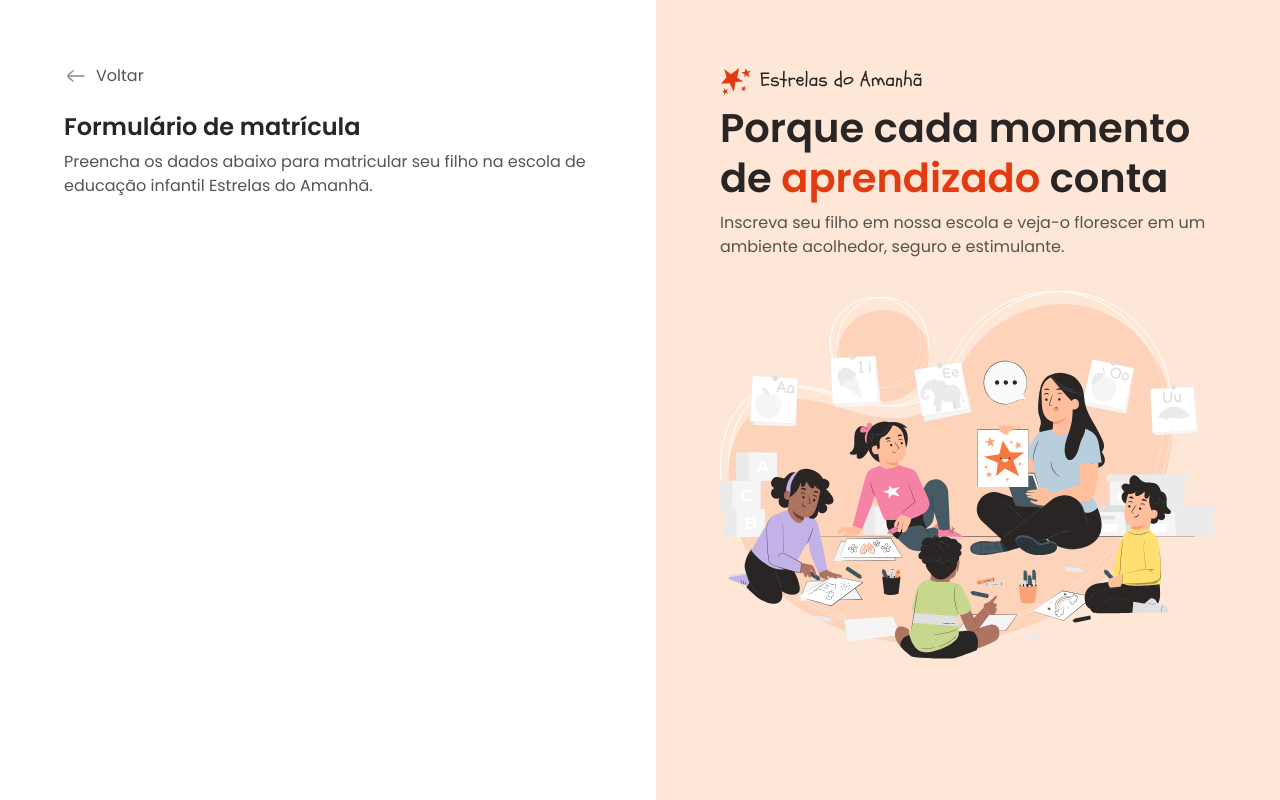
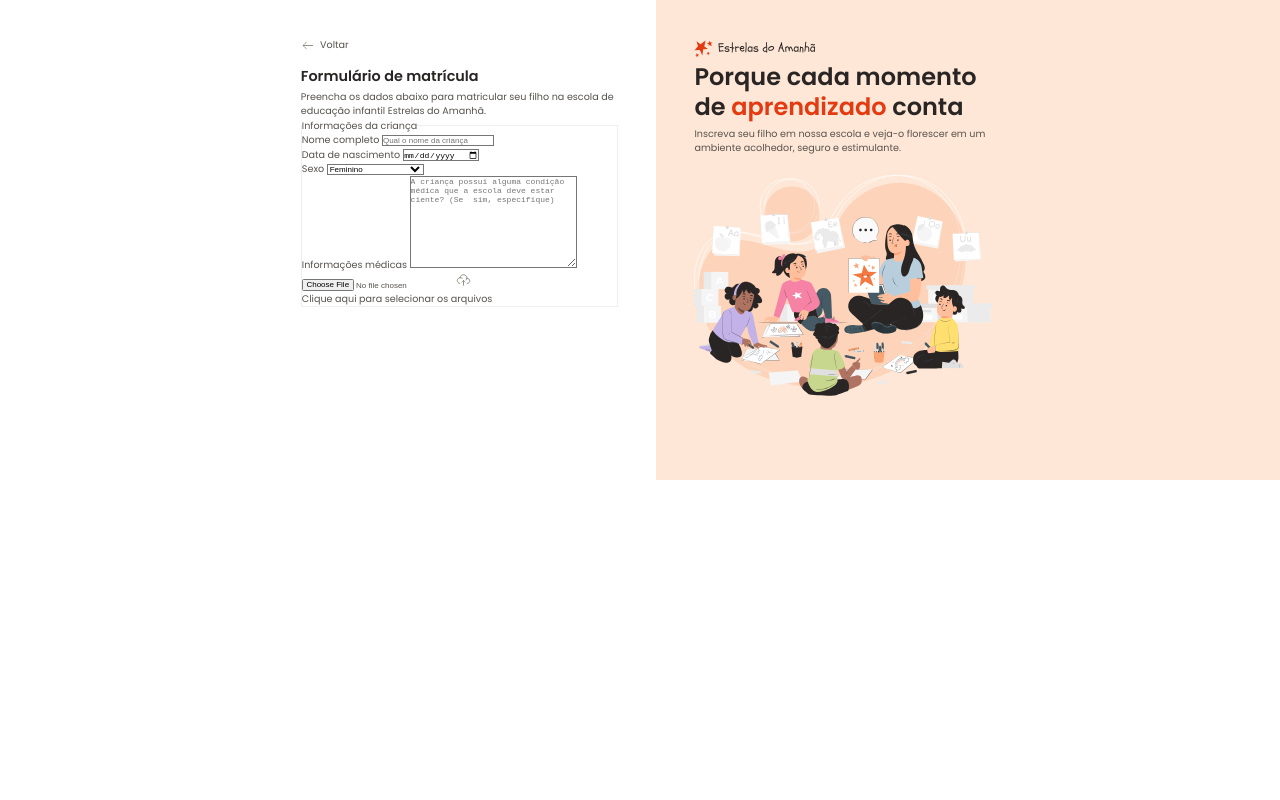
Before and after one commit to luizindevv/Projeto-Formulario-de-matricula, a plain HTML site: page index.html in a window 1280 px wide. Drawn offline with Linux system fonts and the light colour scheme.

Commit message:
iniciando o formulario

```diff
--- a/index.html
+++ b/index.html
@@ -1,5 +1,6 @@
 <!DOCTYPE html>
 <html lang="pt-BR">
+
 <head>
     <link rel="preconnect" href="https://fonts.googleapis.com">
     <link rel="preconnect" href="https://fonts.gstatic.com" crossorigin>
@@ -7,8 +8,11 @@
     <meta name="viewport" content="width=device-width, initial-scale=1.0">
     <title>Estrelas do Amanhã</title>
     <link rel="stylesheet" href="style/index.css">
-    <link href="https://fonts.googleapis.com/css2?family=Poppins:ital,wght@0,100;0,200;0,300;0,400;0,500;0,600;0,700;0,800;0,900;1,100;1,200;1,300;1,400;1,500;1,600;1,700;1,800;1,900&display=swap" rel="stylesheet">
+    <link
+        href="https://fonts.googleapis.com/css2?family=Poppins:ital,wght@0,100;0,200;0,300;0,400;0,500;0,600;0,700;0,800;0,900;1,100;1,200;1,300;1,400;1,500;1,600;1,700;1,800;1,900&display=swap"
+        rel="stylesheet">
 </head>
+
 <body>
     <div id="app">
         <main>
@@ -18,10 +22,47 @@
                     <span>Voltar</span>
 
                 </div>
-                    <div>
-                        <h1>Formulário de matrícula</h1>
-                        <p>Preencha os dados abaixo para matricular seu filho na escola de educação infantil Estrelas do Amanhã.</p>
-                    </div>
+                <div>
+                    <h1>Formulário de matrícula</h1>
+                    <p>Preencha os dados abaixo para matricular seu filho na escola de educação infantil Estrelas do
+                        Amanhã.</p>
+
+                    <form method="post" enctype="multipart/form-data">
+                        <fieldset class="child-info">
+                            <legend>Informações da criança</legend>
+
+                            <div class="input-wrapper">
+                                <label for="fullname">Nome completo</label>
+                                <input type="text" id="fullname" name="fullname" placeholder="Qual o nome da criança">
+                            </div>
+
+                            <div class="input-wrapper">
+                                <label for="birth">Data de nascimento</label>
+                                <input type="date" id="birth" name="birth" lang="pt-BR">
+                            </div>
+
+                            <div class="select-wrapper">
+                                <label for="gender">Sexo</label>
+                                <select name="gender" id="gender">
+                                    <option value="female">Feminino</option>
+                                    <option value="male">Masculino</option>
+                                    <option value="na">Prefiro não responder</option>
+                                </select>
+                            </div>
+
+                            <div class="textarea-wrapper">
+                                <label for="medical-info">Informações médicas</label>
+                                <textarea name="medical-info" id="medical-info" name="medical-info" cols="30" rows="10" placeholder="A criança possui alguma condição médica que a escola deve estar ciente? (Se  sim, especifique)"></textarea>
+                            </div>
+
+                            <div class="droparea-wrapper">
+                                <input type="file" id="birth-file" name="birth-file">
+                                <img src="assets/icons/cloud-upload.svg" alt="">
+                                <p>Clique aqui para selecionar os arquivos</p>
+                            </div>
+                        </fieldset>
+                    </form>
+                </div>
 
             </div>
         </main>
@@ -31,7 +72,8 @@
                 <header>
                     <img src="assets/logo svg.svg" alt="estrela do amanhã">
                     <h2> Porque cada momento de <span> aprendizado</span> conta </h2>
-                    <p> Inscreva seu filho em nossa escola e veja-o florescer em um ambiente acolhedor, seguro e estimulante. </p>
+                    <p> Inscreva seu filho em nossa escola e veja-o florescer em um ambiente acolhedor, seguro e
+                        estimulante. </p>
                 </header>
 
                 <img src="assets/Illustration.svg" alt="ilustração de uma professora com crianças prestando atenção">
@@ -39,4 +81,5 @@
         </aside>
     </div>
 </body>
+
 </html>
--- a/style/global.css
+++ b/style/global.css
@@ -23,6 +23,8 @@
     --stroke-hightlight: #f3541c;
     --semantic-error: #dc2626;
 
+    zoom: 60%;
+
 
 }
 
```
